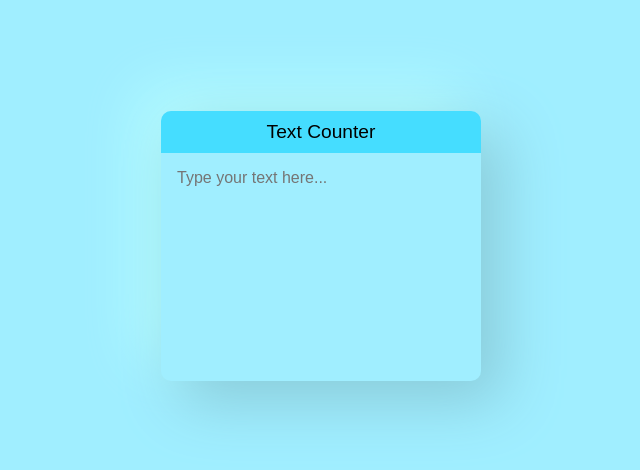
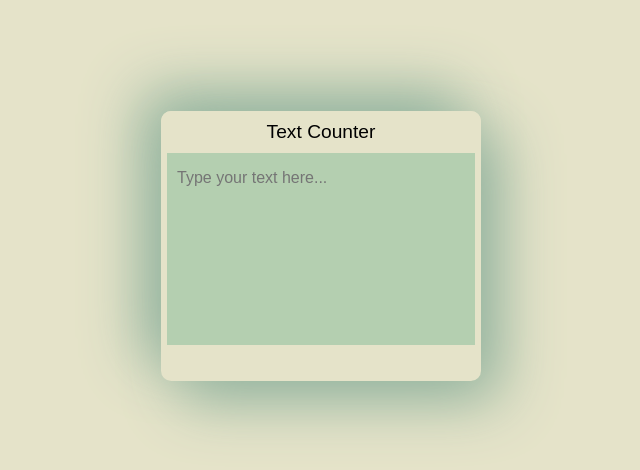
Before and after one commit to Sufien/Text-Counter, a plain HTML site: page index.html in a window 1280 px wide. Shown: the part 154-624 px from the top of the page, without its empty margins (319-959 px from the left). Drawn offline with Linux system fonts and the light colour scheme.

Commit message:
Change of colors

```diff
--- a/style.css
+++ b/style.css
@@ -7,13 +7,13 @@
     display: grid;
     height: 100vh;
     place-items: center;
-    background: #a0eeff;
+    background: #E5E3C9;
   }
   .container {
     width: 20rem;
     margin: auto;
     text-align: center;
-    box-shadow: 20px 20px 60px #88cad9, -20px -20px 60px #b8ffff;
+    box-shadow: 20px 20px 60px #94B49F, -20px -20px 60px #94B49F;
     border-radius: 10px;
     position: relative;
   }
@@ -21,7 +21,7 @@
     width: 90%;
     resize: none;
     height: 10rem;
-    background: #a0eeff;
+    background: #B4CFB0;
     outline: none;
     padding: 1rem 0.6rem;
     margin-bottom: 2rem;
@@ -33,7 +33,7 @@
   .title {
     text-align: center;
     font-size: 1.2rem;
-    background: #45ddff;
+    background: #E5E3C9;
     padding: 10px;
     border-radius: 10px 10px 0 0;
   }
@@ -48,7 +48,7 @@
     font-size: 0.8rem;
     border-radius: 0 0 10px 10px;
     /* opacity: 0;*/
-    background: #45ddff;
+    background: #E5E3C9;
     transition: 1s;
   }
   @media (max-width: 20rem) {
```
